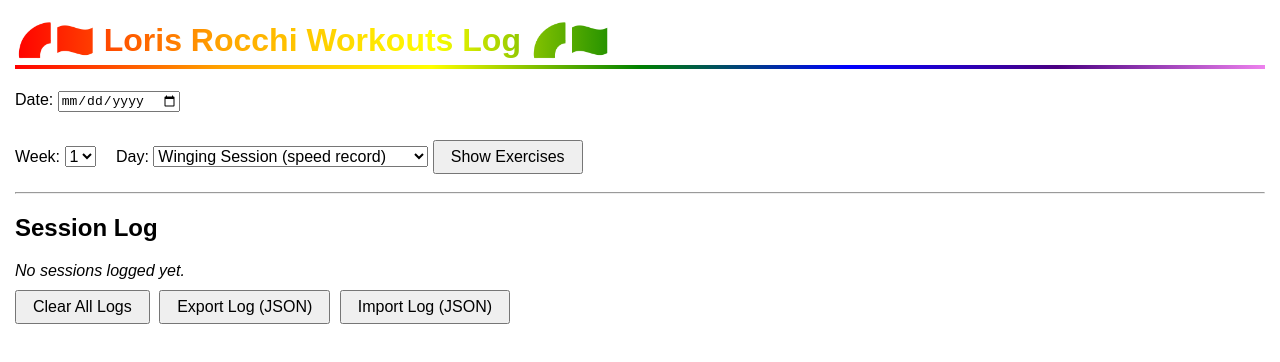
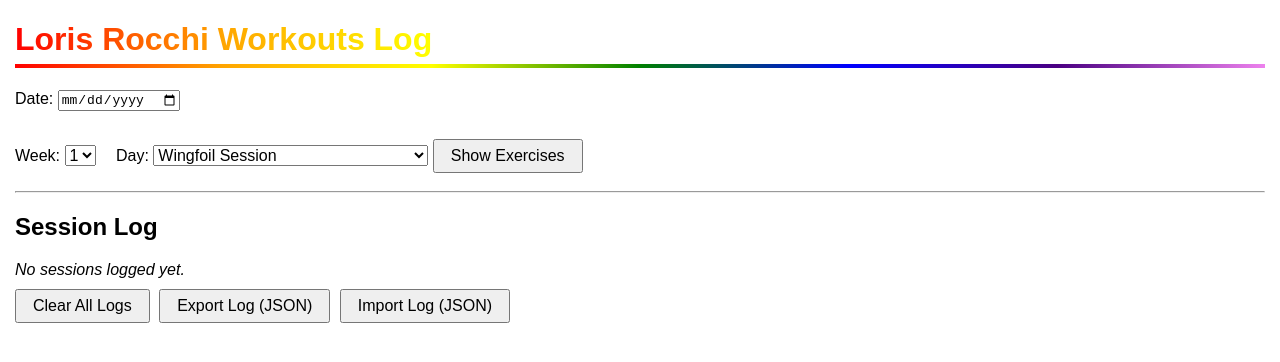
Before and after one commit to adolforais/loris_rocchi_workout_log, a plain HTML site: page index.html in a window 1280 px wide. Drawn offline with Linux system fonts and the light colour scheme.

Commit message:
Update index.html
minor changes

```diff
--- a/index.html
+++ b/index.html
@@ -33,7 +33,7 @@
 <body>
   <div id="mainContent">
     <h1 style="background: linear-gradient(to right, red, orange, yellow, green, blue, indigo, violet); -webkit-background-clip: text; color: transparent;">
-  🌈🏳️‍🌈 Loris Rocchi Workouts Log 🌈🏳️‍🌈
+  Loris Rocchi Workouts Log
 </h1>
     <form id="logForm">
       <label>Date: <input type="date" id="date" required></label><br><br>
@@ -47,7 +47,7 @@
       </label>
       <label style="margin-left:1em">Day:
         <select id="day" required>
-          <option value="WingA">Winging Session (speed record)</option>
+          <option value="WingA">Wingfoil Session</option>
           <option value="PushA">Push A (chest, front delts, triceps)</option>
           <option value="PullA">Pull A (lats, upper back, biceps)</option>
           <option value="LowerA">Lower A (quad dominant)</option>
```
